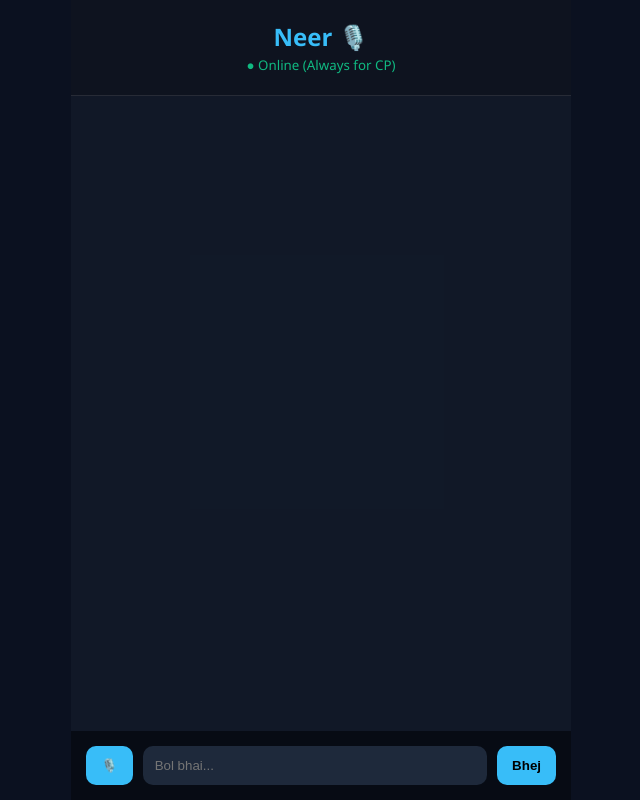
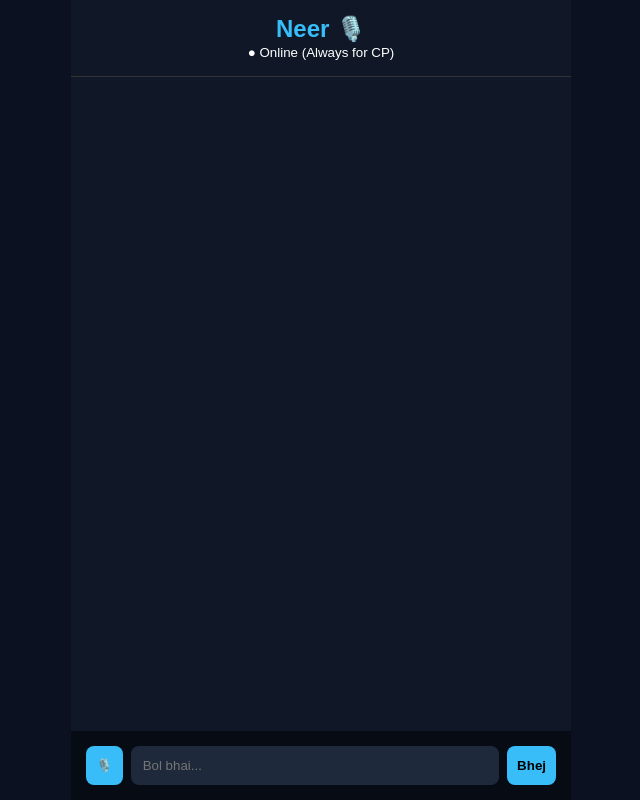
Before and after one commit to neerborana17-beep/Neer-Ai-For-CP, a Flask app: page / in a window 1280 px wide. Shown: the whole page, without its empty margins (319-959 px from the left). Run offline with Flask 3, Linux system fonts and the light colour scheme.

Commit message:
Update index.html

```diff
--- a/templates/index.html
+++ b/templates/index.html
@@ -3,28 +3,30 @@
 <head>
     <meta charset="UTF-8">
     <meta name="viewport" content="width=device-width, initial-scale=1.0">
-    <title>Neer AI | Dost</title>
+    <title>Neer AI</title>
     <style>
-        :root { --bg: #0b1120; --glass: rgba(17, 25, 40, 0.95); --accent: #38bdf8; }
-        body { font-family: 'Segoe UI', sans-serif; background: var(--bg); color: white; margin: 0; display: flex; justify-content: center; height: 100vh; }
-        .chat-container { width: 100%; max-width: 500px; background: var(--glass); display: flex; flex-direction: column; }
-        .header { padding: 20px; border-bottom: 1px solid rgba(255,255,255,0.1); text-align: center; background: rgba(0,0,0,0.2); }
+        :root { --bg: #0b1120; --accent: #38bdf8; }
+        body { font-family: sans-serif; background: var(--bg); color: white; margin: 0; display: flex; justify-content: center; height: 100vh; }
+        .chat-container { width: 100%; max-width: 500px; display: flex; flex-direction: column; background: rgba(17, 25, 40, 0.9); }
+        .header { padding: 15px; text-align: center; border-bottom: 1px solid #333; }
         #chat-box { flex: 1; padding: 20px; overflow-y: auto; display: flex; flex-direction: column; gap: 10px; }
-        .msg { max-width: 80%; padding: 12px; border-radius: 15px; font-size: 15px; }
+        .msg { padding: 12px; border-radius: 12px; max-width: 80%; word-wrap: break-word; }
         .user { align-self: flex-end; background: var(--accent); color: #000; }
-        .ai { align-self: flex-start; background: rgba(255,255,255,0.1); }
-        .input-area { padding: 15px; display: flex; gap: 10px; background: #070b14; }
-        input { flex: 1; background: #1e293b; border: none; border-radius: 10px; padding: 12px; color: white; outline: none; }
-        .btn { background: var(--accent); border: none; padding: 10px 15px; border-radius: 10px; cursor: pointer; font-weight: bold; }
+        .ai { align-self: flex-start; background: #1e293b; }
+        #typing { display: none; padding: 10px; color: #38bdf8; font-size: 13px; }
+        .input-area { padding: 15px; display: flex; gap: 8px; background: #070b14; }
+        input { flex: 1; padding: 12px; border-radius: 8px; border: none; background: #1e293b; color: white; }
+        .btn { background: var(--accent); border: none; padding: 10px; border-radius: 8px; cursor: pointer; font-weight: bold; }
     </style>
 </head>
 <body>
     <div class="chat-container">
         <div class="header">
             <h2 style="margin:0; color:var(--accent);">Neer 🎙️</h2>
-            <small style="color:#10b981;">● Online (Always for CP)</small>
+            <small>● Online (Always for CP)</small>
         </div>
         <div id="chat-box"></div>
+        <div id="typing">Neer likh raha hai...</div>
         <div class="input-area">
             <button class="btn" onclick="startVoice()">🎙️</button>
             <input type="text" id="user-input" placeholder="Bol bhai..." onkeypress="if(event.key==='Enter') sendMessage()">
@@ -35,12 +37,13 @@
     <script>
         const chatBox = document.getElementById('chat-box');
         const userInput = document.getElementById('user-input');
+        const typing = document.getElementById('typing');
 
         function speak(text) {
             window.speechSynthesis.cancel();
             const s = new SpeechSynthesisUtterance(text);
             s.lang = 'hi-IN';
-            s.pitch = 0.7; // Lower pitch = Man's voice
+            s.pitch = 0.6; // Male Voice Force
             s.rate = 1.0;
             window.speechSynthesis.speak(s);
         }
@@ -48,25 +51,39 @@
         async function sendMessage() {
             const m = userInput.value.trim();
             if(!m) return;
+
             chatBox.innerHTML += `<div class="msg user">${m}</div>`;
             userInput.value = '';
+            typing.style.display = 'block';
             chatBox.scrollTop = chatBox.scrollHeight;
 
+            try {
                 const res = await fetch('/chat', {
                     method: 'POST',
                     headers: {'Content-Type': 'application/json'},
                     body: JSON.stringify({message: m})
                 });
                 const d = await res.json();
+
+                typing.style.display = 'none';
                 chatBox.innerHTML += `<div class="msg ai">${d.reply}</div>`;
                 chatBox.scrollTop = chatBox.scrollHeight;
                 speak(d.reply);
+            } catch (e) {
+                typing.style.display = 'none';
+                chatBox.innerHTML += `<div class="msg ai">Net slow hai bhai, ek baar refresh kar.</div>`;
+            }
         }
 
         function startVoice() {
             const rec = new (window.SpeechRecognition || window.webkitSpeechRecognition)();
             rec.lang = 'hi-IN';
-            rec.onresult = (e) => { userInput.value = e.results[0][0].transcript; sendMessage(); };
+            rec.onstart = () => { userInput.placeholder = "Main sun raha hoon..."; };
+            rec.onresult = (e) => {
+                userInput.value = e.results[0][0].transcript;
+                userInput.placeholder = "Bol bhai...";
+                sendMessage();
+            };
             rec.start();
         }
     </script>
```
Lines whose indentation alone changed are shown as unchanged.
